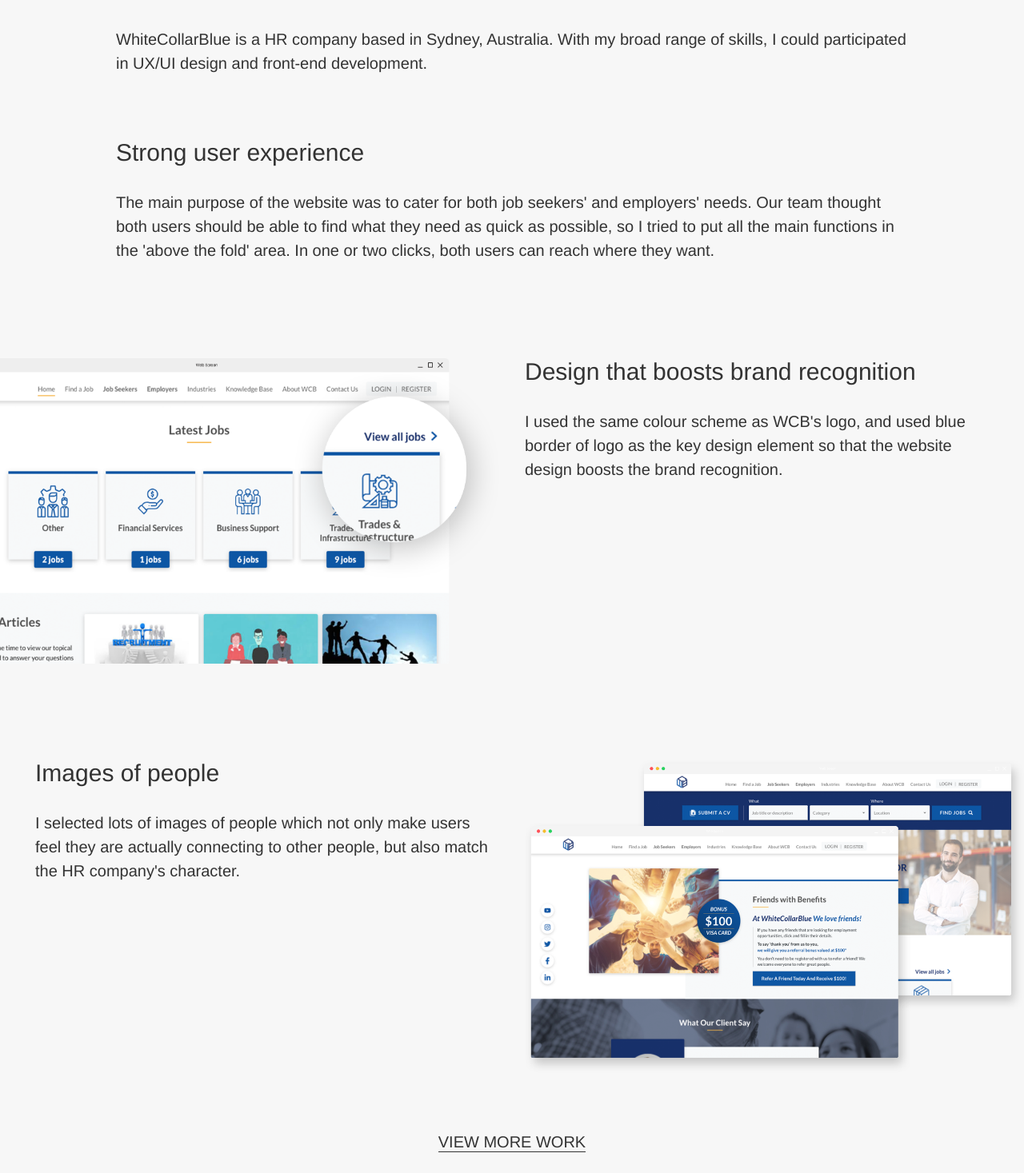
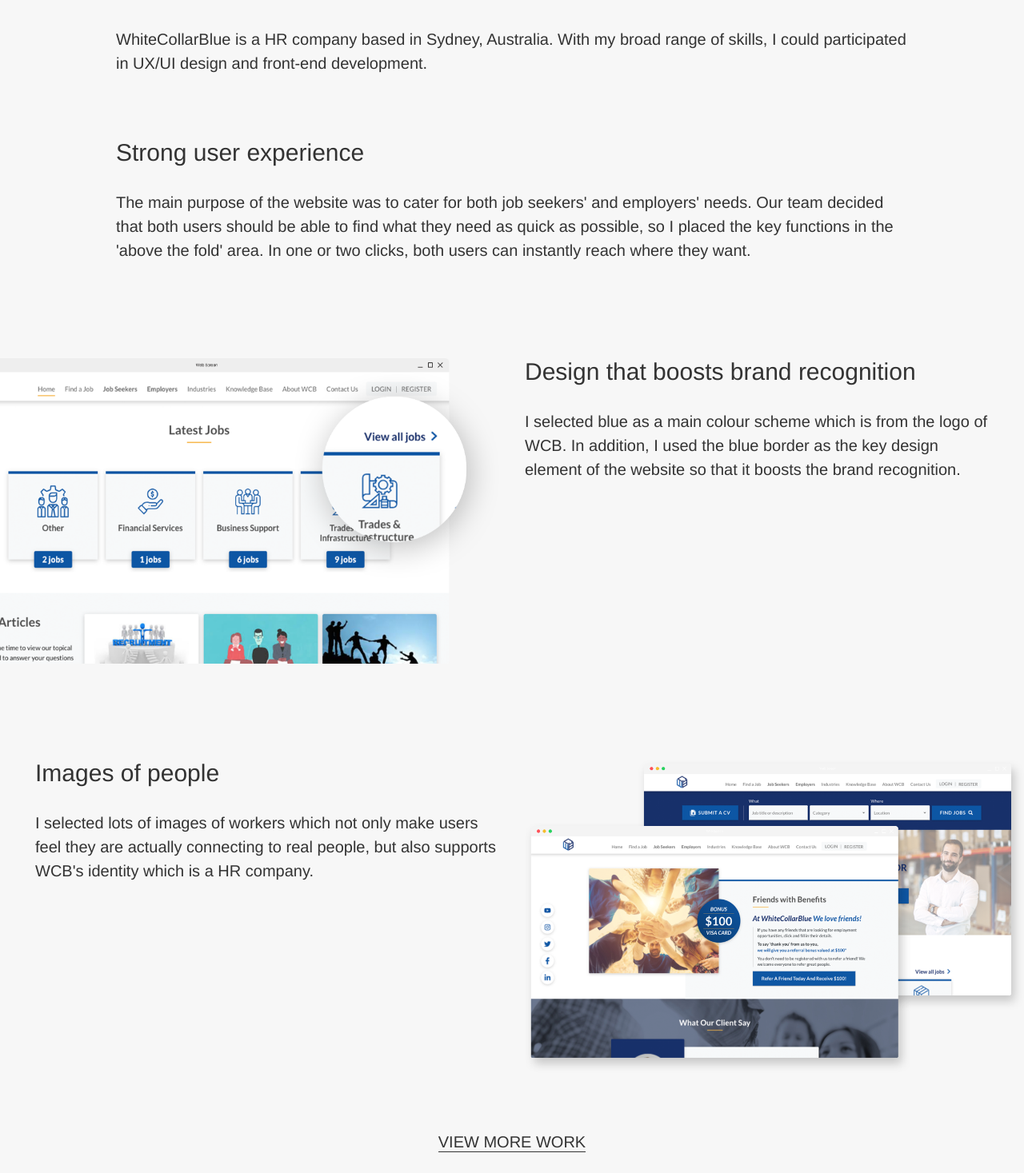
Before and after one commit to yunwon/yunwon.github.io, a React (Create React App) app: page /portfolio/wcb in a window 1280 px wide. Shown: the part 1086-2553 px from the top of the page at 80% size. Built offline with nearby package versions, Linux system fonts and the light colour scheme; a web font is replaced by a local one.

Commit message:
updated wordings

```diff
--- a/src/pages/Portfolio/PortfolioHome.js
+++ b/src/pages/Portfolio/PortfolioHome.js
@@ -13,14 +13,18 @@
     frontEnd: true
   };
   handleWebDesign = () => {
-    this.setState(prevState => ({
-      webDesign: !prevState.webDesign
-    }));
+    this.setState({
+      webDesign: true,
+      graphicDesign: false,
+      frontEnd: false
+    });
   };
   handleFrontEnd = () => {
-    this.setState(prevState => ({
-      frontEnd: !prevState.frontEnd
-    }));
+    this.setState({
+      webDesign: false,
+      graphicDesign: false,
+      frontEnd: true
+    });
   };
   render() {
     return (
@@ -30,36 +34,36 @@
             <h1>Work</h1>
           </Link>
           <ul>
-            <li>Web design</li>
+            <li onClick={this.handleWebDesign}>Web design</li>
             <li>Graphic design</li>
             <li onClick={this.handleFrontEnd}>Front-end development</li>
           </ul>
         </div>
         <div className={styles.works}>
-          {this.state.webDesign && (
+          {this.state.webDesign ? (
             <Link to="/portfolio/easyforms">
               <img
                 src={require("../../assets/home/easyforms.png")}
                 alt="Easyforms"
               />
             </Link>
-          )}
-          {(this.state.webDesign || this.state.frontEnd) && (
+          ) : null}
+          {this.state.webDesign || this.state.frontEnd ? (
             <Link to="/portfolio/toolbox">
               <img
                 src={require("../../assets/home/toolbox.png")}
                 alt="Toolbox"
               />
             </Link>
-          )}
-          {(this.state.webDesign || this.state.frontEnd) && (
+          ) : null}
+          {this.state.webDesign || this.state.frontEnd ? (
             <Link to="/portfolio/wcb">
               <img
                 src={require("../../assets/home/wcb-thumb.png")}
                 alt="Toolbox"
               />
             </Link>
-          )}
+          ) : null}
         </div>
       </Layout>
     );
--- a/src/pages/Portfolio/pages/Easyforms/Easyforms.js
+++ b/src/pages/Portfolio/pages/Easyforms/Easyforms.js
@@ -1,5 +1,5 @@
 import React, { Component } from "react";
-import { NavLink } from "react-router-dom";
+import { Link } from "react-router-dom";
 import { Layout } from "../../../../components/Layout/Layout";
 import common from "../common.module.scss";
 import EasyformsMain from "src/assets/portfolio/easyforms-main.png";
@@ -16,7 +16,9 @@
     return (
       <Layout>
         <div className={common.hero}>
-          <h1>Work</h1>
+          <Link to="/portfolio">
+            <h1>Work</h1>
+          </Link>
           <h2>A Website redesign for Easyforms</h2>
           <img src={EasyformsMain} alt="Easyforms website redesign" />
         </div>
@@ -58,7 +60,7 @@
           <Description
             title="Responsive Design for Mobile"
             paragraph="In addition to the above work, I designed the mobile user experience for this website.
-            Here, I focussed on adaptability and ease of use. "
+            Here, I focussed on adaptability and ease of use."
             bgImage={EasyformsResponsive}
             imgPosition="left"
           />
--- a/src/pages/Portfolio/pages/Toolbox/Toolbox.js
+++ b/src/pages/Portfolio/pages/Toolbox/Toolbox.js
@@ -16,7 +16,9 @@
     return (
       <Layout>
         <div className={common.hero}>
-          <h1>Work</h1>
+          <Link to="/portfolio">
+            <h1>Work</h1>
+          </Link>
           <h2>A website for Toolbox Digital</h2>
           <img src={ToolboxMain} alt="Toolbox Digital" />
         </div>
@@ -39,7 +41,11 @@
               </div>
               <div>
                 <h6>
-                  <a href="https://digital.toolbox.net.nz/" target="_blank" rel="noopener noreferrer">
+                  <a
+                    href="https://digital.toolbox.net.nz/"
+                    target="_blank"
+                    rel="noopener noreferrer"
+                  >
                     Visit website
                   </a>
                 </h6>
@@ -47,30 +53,30 @@
             </div>
             <p>
               Recently I designed and developed a website for Toolbox Digital
-              that is a software development company. The main purpose of the
-              website was to advertise the brand and showcase its recent work. I
-              used the Toolbox brand colours for overall design and put three
-              mains business areas on the landing page and linked them to each
-              relevant portfolio sections, so that users can know what they are
-              and what they do straight away.
+              which is a software development company. The main purpose of the
+              website was to advertise the brand and showcase its recent work.
+              To Boost the brand recognition, I selected its brand colours for
+              the colour scheme of the website. Additionally, I put three mains
+              business areas on the landing page and linked them to each
+              relevant portfolio sections.
             </p>
           </div>
           <Description
             title="Video & Animations"
-            paragraph="I used a video as a background image of people working on
-                  software development to make the site look alive and real.
-                  Also I added smooth animations to most of elements to give
+            paragraph="To make this site look alive, I selected a video of people
+                  working on software development and placed it in background.
+                  In addition, I added smooth animations for each of design elements to give
                   users nice little entertainments."
             bgVideo={ToolboxVideo}
             imgPosition="right"
           />
           <Description
-            title="Fast and responsive Front-end development"
+            title="Fast and responsive Front-end development with React JS and SCSS"
             paragraph="I created fully responsive design from mobile, tablet to
             desktop so user can have the same experience in every devices.
             It is built with 'mobile-up' which means I developed it for
             mobile size first and added styling for bigger screens using
-            media queries. With React JS, I created reusable components
+            media queries. With React JS and SCSS, I created reusable components and css rules
             which shortened the development time."
             bgImage={ToolboxResponsive}
             imgPosition="left"
--- a/src/pages/Portfolio/pages/WCB/WCB.js
+++ b/src/pages/Portfolio/pages/WCB/WCB.js
@@ -1,4 +1,5 @@
 import React, { Component } from "react";
+import { Link } from "react-router-dom";
 import { Layout } from "src/components/Layout/Layout";
 import common from "../common.module.scss";
 import WCBMain from "src/assets/portfolio/wcb-main.png";
@@ -14,13 +15,10 @@
   render() {
     return (
       <Layout>
-        {/* <embed
-          src="../../../assets/portfolio/solar.swf"
-          width="550"
-          height="400"
-        /> */}
         <div className={common.hero}>
-          <h1>Work</h1>
+          <Link to="/portfolio">
+            <h1>Work</h1>
+          </Link>
           <h2>A website redesign for WhiteCollarBlue Australia</h2>
           <img src={WCBMain} alt="White Collar Blue" />
         </div>
@@ -58,24 +56,22 @@
           <Description
             title="Strong user experience"
             paragraph="The main purpose of the website was to cater for both job seekers'
-            and employers' needs. Our team thought both users should be able
-            to find what they need as quick as possible, so I tried to put all
-            the main functions in the 'above the fold' area. In one or two
-            clicks, both users can reach where they want."
+            and employers' needs. Our team decided that both users should be able
+            to find what they need as quick as possible, so I placed the key functions
+            in the 'above the fold' area. In one or two clicks, both users can instantly reach where they want."
           />
           <Description
             title="Design that boosts brand recognition"
-            paragraph="I used the same colour scheme as WCB's logo, and used blue
-            border of logo as the key design element so that the website
-            design boosts the brand recognition."
+            paragraph="I selected blue as a main colour scheme which is from the logo of WCB. In addition,
+            I used the blue border as the key design element of the website so that it boosts the brand recognition."
             bgImage={DetailImage}
             imgPosition="left"
           />
           <Description
             title="Images of people"
-            paragraph="I selected lots of images of people which not only make users
-            feel they are actually connecting to other people, but also
-            match the HR company's character."
+            paragraph="I selected lots of images of workers which not only make users
+            feel they are actually connecting to real people, but also
+            supports WCB's identity which is a HR company."
             bgImage={PeopleImage}
             imgPosition="right"
           />
```
Also changed, not shown: 9 other files (tests, documents, lock files or other folders).
